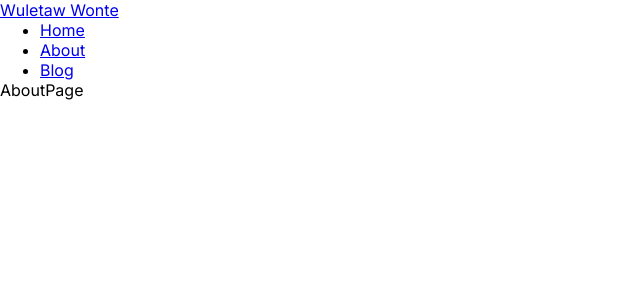
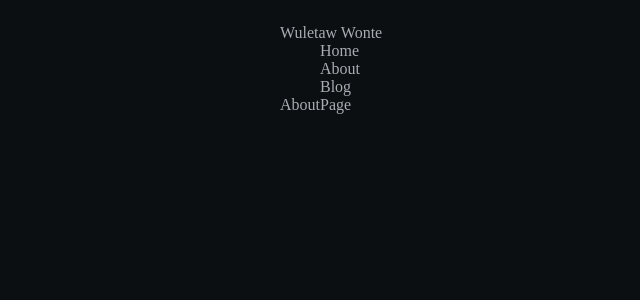
Before and after one commit to wuletawwonte/wuletawwonte.com, a Next.js app: page /about in a window 1280 px wide. Shown: the top 300 px of the page, without its empty margins (0-640 px from the left). Built offline with nearby package versions, Linux system fonts and the light colour scheme.

Commit message:
Style globals.scss file

```diff
--- a/app/globals.scss
+++ b/app/globals.scss
@@ -2,3 +2,25 @@
     box-sizing: border-box;
     margin: 0;
 }
+
+$bg-color: #0c0f11;
+$txt-color: #a8adb2;
+$container-width: 768px;
+
+
+body {
+    background-color: $bg-color;
+    color: $txt-color;
+    margin: auto;
+    max-width: $container-width;
+    padding: 1.5rem;
+}
+
+a {
+    color: $txt-color;
+    text-decoration: none;
+}
+
+ul {
+    list-style: none;
+}
--- a/app/layout.tsx
+++ b/app/layout.tsx
@@ -17,7 +17,7 @@ export default function RootLayout({
 }) {
   return (
     <html lang="en">
-      <body className={`${inter.className} bg-custom-black text-custom-white m-auto max-w-3xl p-6`}>
+      <body>
         <Header />
         <main>
           {children}
```
